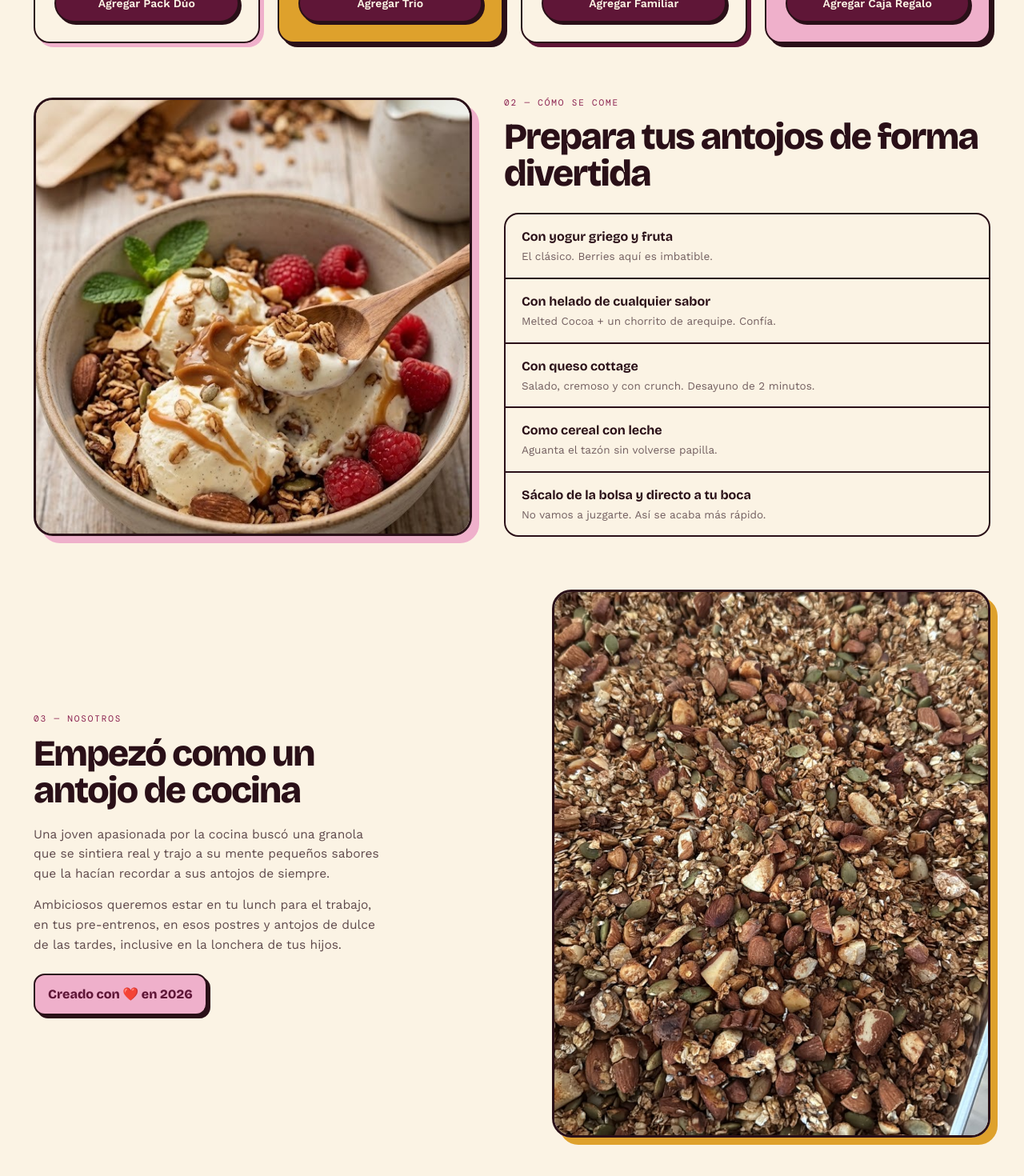
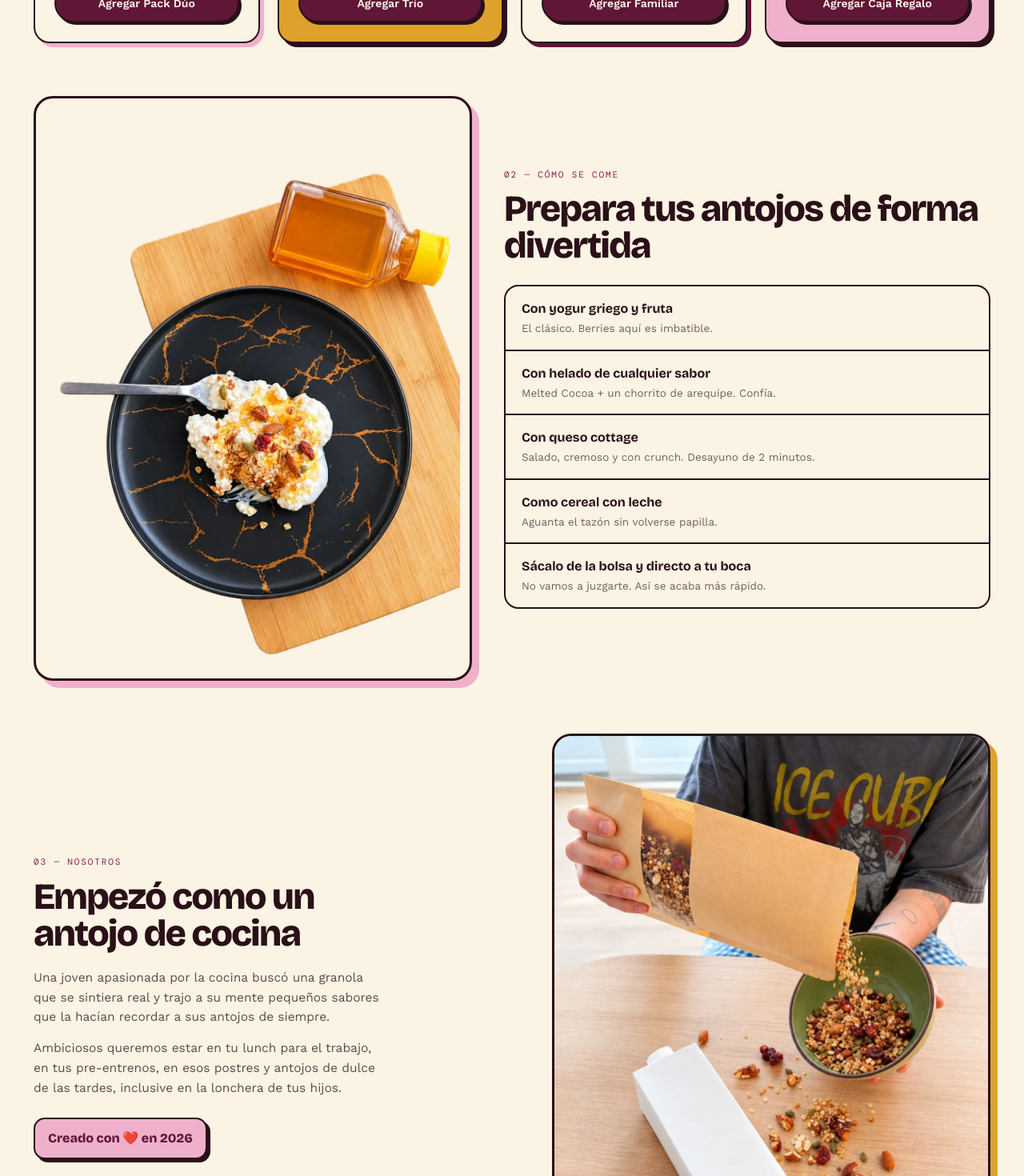
Before and after one commit to productosnutoynola/webpage, a Next.js app: page / in a window 1280 px wide. Shown: the part 1980-3450 px from the top of the page at 80% size. Built offline with nearby package versions, Linux system fonts and the light colour scheme; no server answers.

Commit message:
Portada: nuevas fotos en Cómo se come (plato con miel) y Nosotros (bowl y leche)
Co-Authored-By: Claude Opus 5.5 <noreply@anthropic.com>
Claude-Session: https://claude.ai/code/session_01HBzaaRJc1By1AJrAfJAToT

```diff
--- a/app/(tienda)/page.tsx
+++ b/app/(tienda)/page.tsx
@@ -99,8 +99,8 @@ export default async function Home() {
       {/* CÓMO SE COME */}
       <section className="mx-auto max-w-[1240px] px-[22px] pt-[66px]">
         <div className="flex flex-wrap items-center gap-10">
-          <div className="relative aspect-square min-w-0 flex-[1_1_320px] overflow-hidden rounded-3xl border-[3px] border-tinta shadow-[9px_9px_0_var(--color-rosa)]">
-            <Image src="/img/bowl.jpg" alt="Bowl de helado con granola y frambuesas" fill sizes="(max-width: 800px) 100vw, 600px" className="object-cover" />
+          <div className="relative aspect-[3/4] min-w-0 flex-[1_1_320px] overflow-hidden rounded-3xl border-[3px] border-tinta bg-crema shadow-[9px_9px_0_var(--color-rosa)]">
+            <Image src="/img/plato-miel.webp" alt="Queso cottage con granola y miel en un plato negro sobre una tabla de madera" fill sizes="(max-width: 800px) 100vw, 600px" className="object-contain p-3" />
           </div>
           <div className="min-w-0 flex-[1_1_380px]">
             <div className="eyebrow">02 — Cómo se come</div>
@@ -140,7 +140,7 @@ export default async function Home() {
             </div>
           </div>
           <div className="relative aspect-[4/5] min-w-0 flex-[1_1_320px] overflow-hidden rounded-3xl border-[3px] border-tinta shadow-[9px_9px_0_var(--color-mostaza)]">
-            <Image src="/img/hand-bag.jpg" alt="Bolsa de granola Nuto & Nola en la mano" fill sizes="(max-width: 800px) 100vw, 600px" className="object-cover" />
+            <Image src="/img/bowl-leche.webp" alt="Granola Nuto & Nola servida de la bolsa en un bowl, junto a una caja de leche" fill sizes="(max-width: 800px) 100vw, 600px" className="object-cover object-[center_40%]" />
           </div>
         </div>
       </section>
```
Also changed, not shown: public/img/bowl-leche.webp (added), public/img/plato-miel.webp (added).
